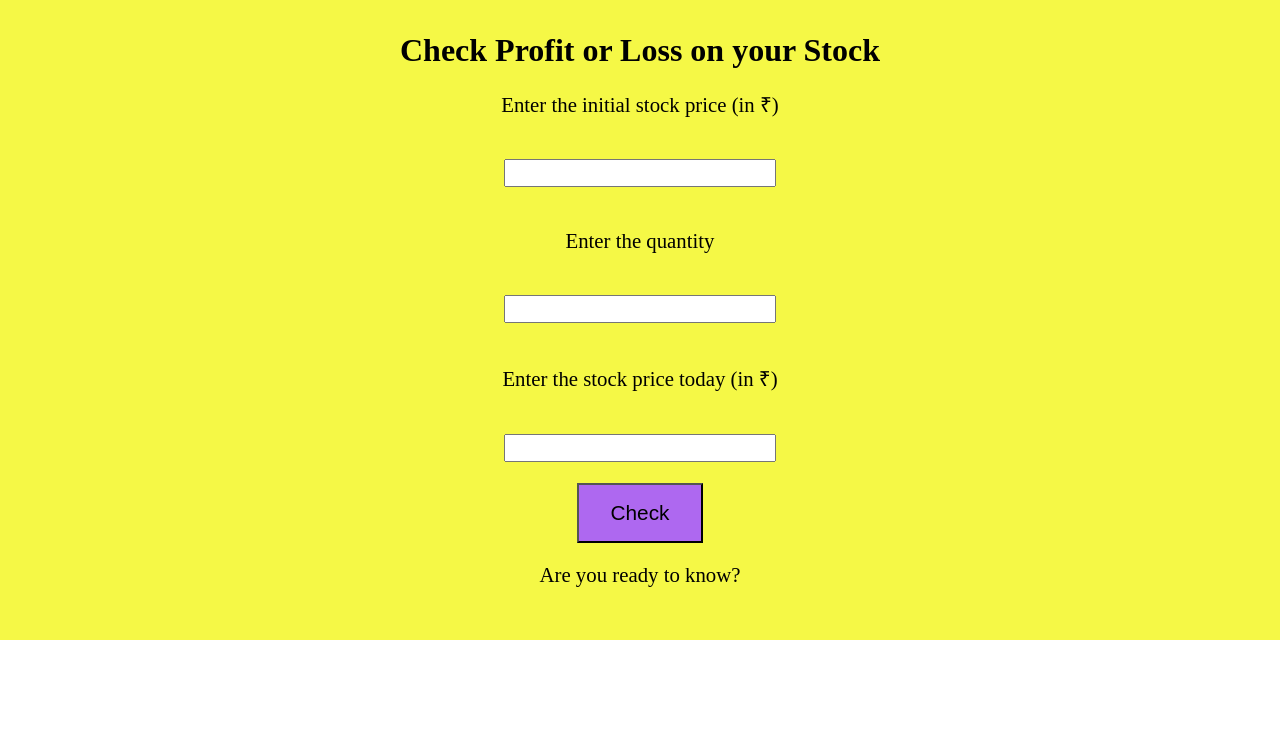
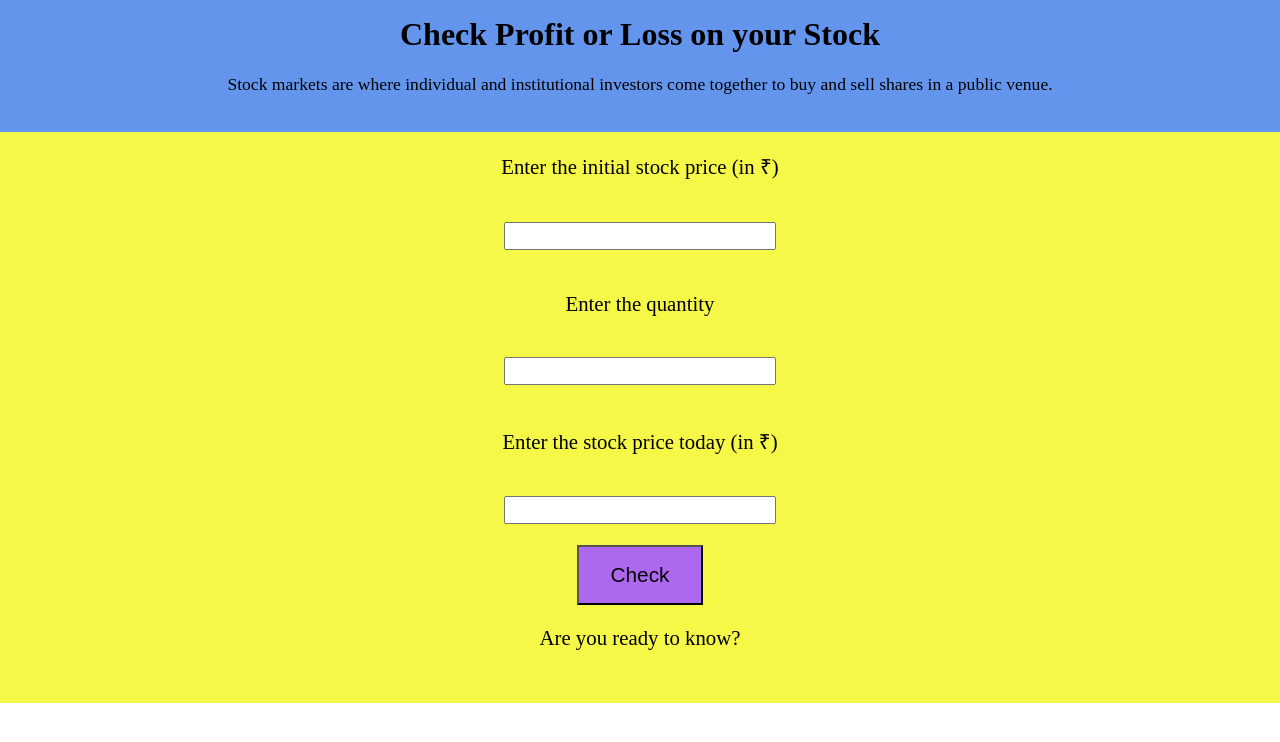
Before and after one commit to OmKakatkar/Profit-or-Loss, a plain HTML site: page index.html in a window 1280 px wide. Drawn offline with Linux system fonts and the light colour scheme; a script that the page names is missing.

Commit message:
add header color

```diff
--- a/index.css
+++ b/index.css
@@ -6,10 +6,15 @@
 
 main {
   text-align: center;
-  padding-top: 2rem;
+  /* padding-top: 2rem; */
   height: 100%;
   background-color: rgb(245, 248, 70);
   padding-bottom: 2rem;
+}
+
+header {
+  background-color: cornflowerblue;
+  padding: 1rem;
 }
 
 .label,
@@ -18,6 +23,12 @@ button,
 #output {
   margin: 1.3rem;
   font-size: 1.3rem;
+}
+
+.info {
+  font-size: 1.1rem;
+  margin: 1.3rem auto;
+  width: 75%;
 }
 
 button {
--- a/index.html
+++ b/index.html
@@ -20,7 +20,13 @@
   </head>
   <body>
     <main id="main">
-      <h1>Check Profit or Loss on your Stock</h1>
+      <header>
+        <h1>Check Profit or Loss on your Stock</h1>
+        <p class="info">
+          Stock markets are where individual and institutional investors come
+          together to buy and sell shares in a public venue.
+        </p>
+      </header>
       <div class="label">Enter the initial stock price (in ₹)</div>
       <input type="text" id="price-initial" />
       <div class="label">Enter the quantity</div>
@@ -34,7 +40,7 @@
         data-postid="18501239"
         data-share-method="host"
         data-aspect-ratio="1"
-        data-width="20%"
+        data-width="30%"
         id="happy"
       >
         <a href="https://tenor.com/view/happy-gif-18501239">Happy GIF</a>from
@@ -45,7 +51,7 @@
         data-postid="15849691"
         data-share-method="host"
         data-aspect-ratio="1.14695"
-        data-width="20%"
+        data-width="30%"
         id="sad"
       >
         <a href="https://tenor.com/view/cute-cat-cry-three-sad-gif-15849691"
```
